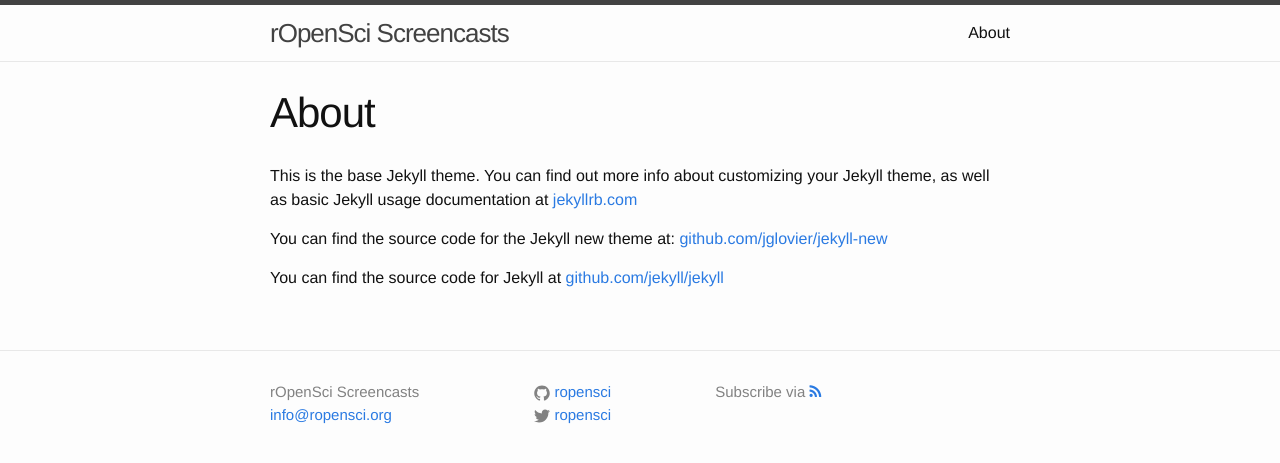
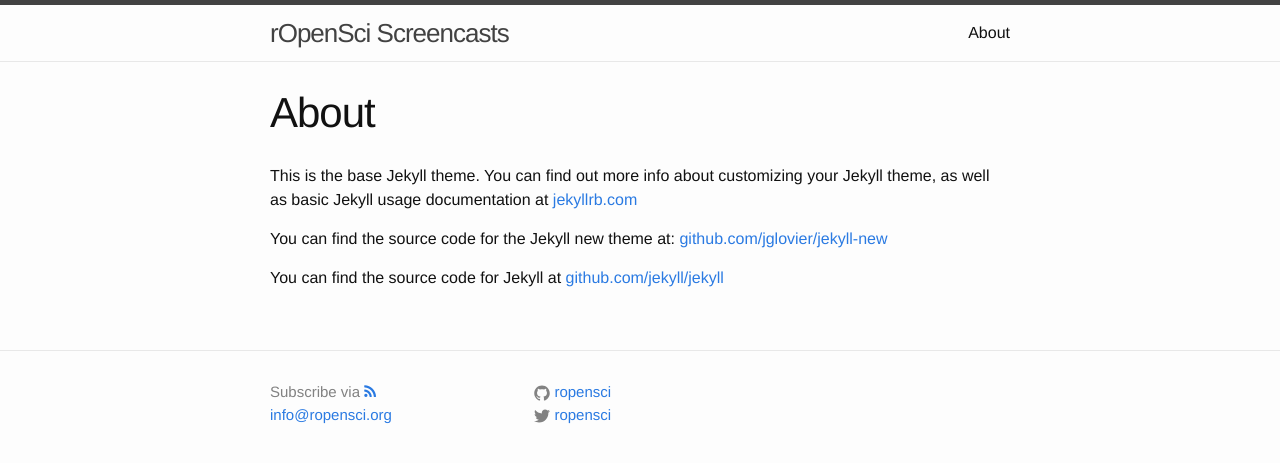
Before and after one commit to ropensci-archive/screencasts, a Jekyll site: the page built from about.md, in a window 1280 px wide. Shown: the top 463 px of the page. Built offline with Jekyll 4.4.1, drawn with Linux system fonts in a browser that asks for light colours; nearby versions of some CDN libraries; Markdown is read by kramdown in place of the engine named in the settings.

Commit message:
moved rss to replace description in footoer

```diff
--- a/_includes/footer.html
+++ b/_includes/footer.html
@@ -7,7 +7,8 @@
     <div class="footer-col-wrapper">
       <div class="footer-col  footer-col-1">
         <ul class="contact-list">
-          <li>{{ site.title }}</li>
+          <!-- <li>{{ site.title }}</li> -->
+          <li>Subscribe via <a href="{{ site.baseurl }}feed.xml"><i class="fa fa-rss"></i></a></li>
           <li><a href="mailto:{{ site.email }}">{{ site.email }}</a></li>
         </ul>
       </div>
@@ -45,13 +46,13 @@
         </ul>
         </div>
 
-        <div class="footer-col  footer-col-3">
+<!--         <div class="footer-col  footer-col-3">
           <ul class="rss-feed">
             <li style="list-style-type: none;">
               Subscribe via <a href="{{ site.baseurl }}feed.xml"><i class="fa fa-rss"></i></a>
             </li>
           </ul>
-        </div>
+        </div> -->
 
     </div>
   </div>
```
Also changed, not shown: 4 other files.
